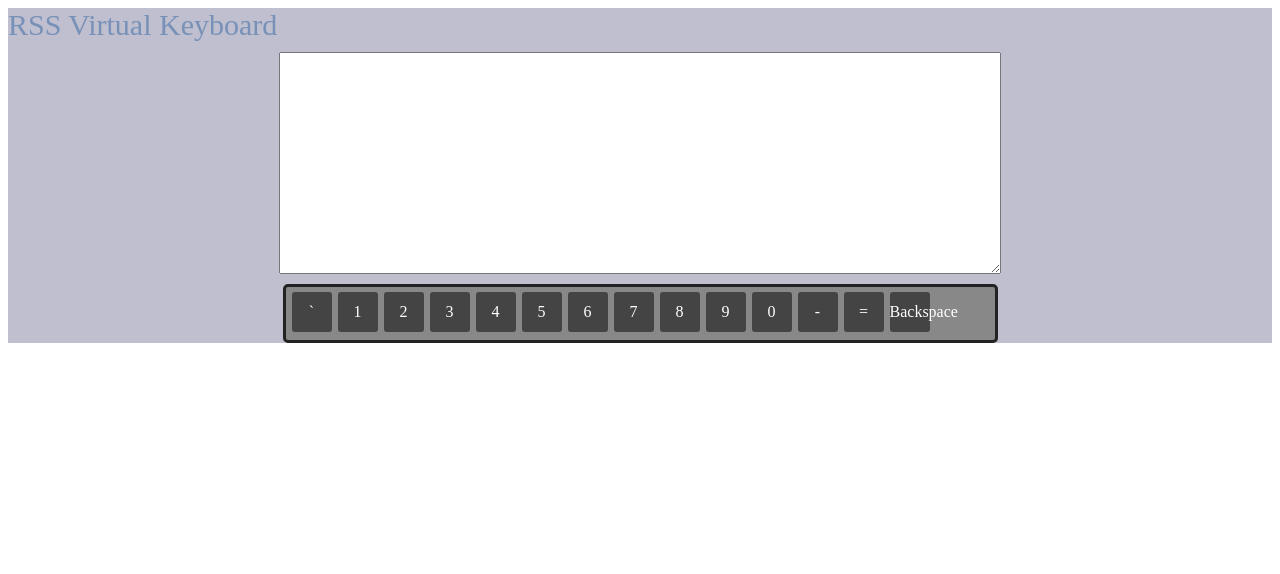
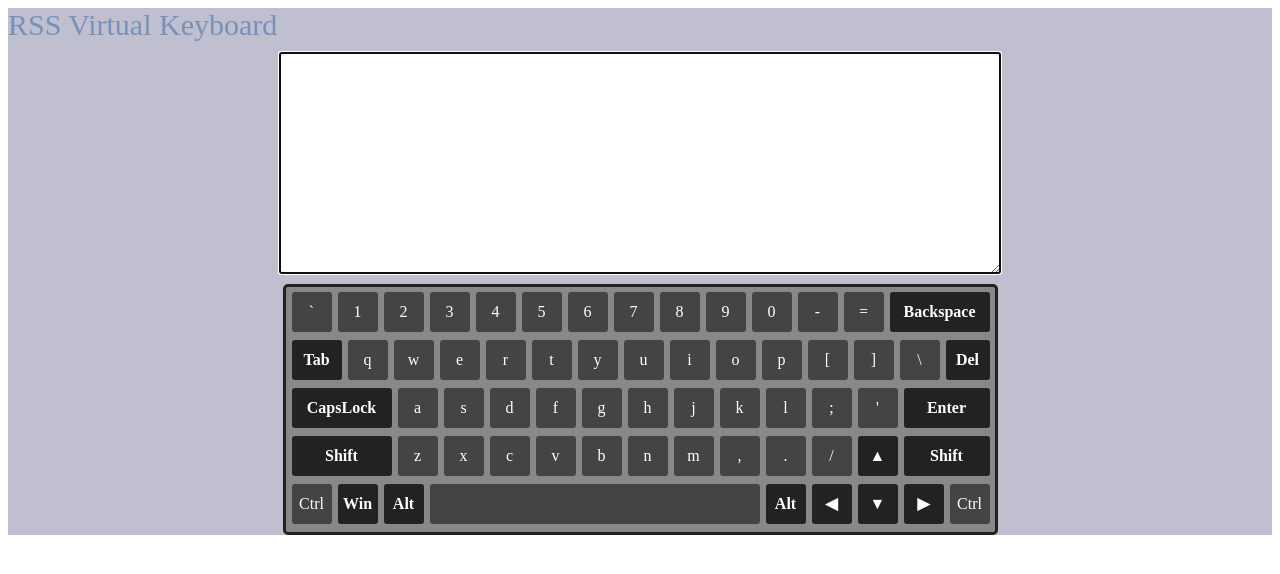
Before and after one commit to nsheludkov/virtual-keyboard, a website with bundled scripts: page index.html in a window 1280 px wide. Built offline with nearby package versions, Linux system fonts and the light colour scheme.

Commit message:
feat: add 2- 5 keyboard rows

```diff
--- a/css/style.css
+++ b/css/style.css
@@ -66,3 +66,28 @@
   background-color: #2cfd72;
   border-radius: 50px
 }
+
+.keyboard .AltLeft,.keyboard .AltRight,.keyboard .ArrowUp,.keyboard .ArrowLeft,.keyboard .ArrowDown,.keyboard .ArrowRight,.keyboard .Backspace,.keyboard .CapsLock,.keyboard .ControlLeft,.keyboard .ControlRight,.keyboard .Delete,.keyboard .Enter,.keyboard .ShiftLeft,.keyboard .ShiftRight,.keyboard .Tab,.keyboard .MetaLeft {
+  font-weight: 600;
+  background-color: #222222
+}
+
+.keyboard .Tab {
+  width: 50px
+}
+
+.keyboard .Backspace,.keyboard .CapsLock,.keyboard .ShiftLeft {
+  width: 100px
+}
+
+.keyboard .Delete {
+  width: 44px
+}
+
+.keyboard .Enter,.keyboard .ShiftRight {
+  width: 86px
+}
+
+.keyboard .Space {
+  width: 330px
+}
--- /dev/null
+++ b/js/keys.js
@@ -0,0 +1,197 @@
+/* eslint-disable linebreak-style */
+const keys = [
+  {
+    eng: '`', shiftEng: '~', rus: 'ё', shiftRus: 'Ё', name: 'Backquote',
+  },
+  {
+    eng: '1', shiftEng: '1', rus: '1', shiftRus: '1', name: 'Digit1',
+  },
+  {
+    eng: '2', shiftEng: '2', rus: '2', shiftRus: '2', name: 'Digit2',
+  },
+  {
+    eng: '3', shiftEng: '3', rus: '3', shiftRus: '3', name: 'Digit3',
+  },
+  {
+    eng: '4', shiftEng: '4', rus: '4', shiftRus: '4', name: 'Digit4',
+  },
+  {
+    eng: '5', shiftEng: '5', rus: '5', shiftRus: '5', name: 'Digit5',
+  },
+  {
+    eng: '6', shiftEng: '6', rus: '6', shiftRus: '6', name: 'Digit6',
+  },
+  {
+    eng: '7', shiftEng: '7', rus: '7', shiftRus: '7', name: 'Digit7',
+  },
+  {
+    eng: '8', shiftEng: '8', rus: '8', shiftRus: '8', name: 'Digit8',
+  },
+  {
+    eng: '9', shiftEng: '9', rus: '9', shiftRus: '9', name: 'Digit9',
+  },
+  {
+    eng: '0', shiftEng: '0', rus: '0', shiftRus: '0', name: 'Digit0',
+  },
+  {
+    eng: '-', shiftEng: '_', rus: '-', shiftRus: '_', name: 'Minus',
+  },
+  {
+    eng: '=', shiftEng: '+', rus: '=', shiftRus: '+', name: 'Equal',
+  },
+  {
+    eng: 'Backspace', shiftEng: 'Backspace', rus: 'Backspace', shiftRus: 'Backspace', name: 'Backspace',
+  },
+  {
+    eng: 'Tab', shiftEng: 'Tab', rus: 'Tab', shiftRus: 'Tab', name: 'Tab',
+  },
+  {
+    eng: 'q', shiftEng: 'Q', rus: 'й', shiftRus: 'Й', name: 'KeyQ',
+  },
+  {
+    eng: 'w', shiftEng: 'W', rus: 'ц', shiftRus: 'Ц', name: 'KeyW',
+  },
+  {
+    eng: 'e', shiftEng: 'E', rus: 'у', shiftRus: 'У', name: 'KeyE',
+  },
+  {
+    eng: 'r', shiftEng: 'R', rus: 'к', shiftRus: 'К', name: 'KeyR',
+  },
+  {
+    eng: 't', shiftEng: 'T', rus: 'е', shiftRus: 'Е', name: 'KeyT',
+  },
+  {
+    eng: 'y', shiftEng: 'Y', rus: 'н', shiftRus: 'Н', name: 'KeyY',
+  },
+  {
+    eng: 'u', shiftEng: 'U', rus: 'г', shiftRus: 'Г', name: 'KeyU',
+  },
+  {
+    eng: 'i', shiftEng: 'I', rus: 'ш', shiftRus: 'Ш', name: 'KeyI',
+  },
+  {
+    eng: 'o', shiftEng: 'O', rus: 'щ', shiftRus: 'Щ', name: 'KeyO',
+  },
+  {
+    eng: 'p', shiftEng: 'P', rus: 'з', shiftRus: 'З', name: 'KeyP',
+  },
+  {
+    eng: '[', shiftEng: '{', rus: 'х', shiftRus: 'Х', name: 'BracketLeft',
+  },
+  {
+    eng: ']', shiftEng: '}', rus: 'ъ', shiftRus: 'Ъ', name: 'BracketRigth',
+  },
+  {
+    eng: '\\', shiftEng: '|', rus: '\\', shiftRus: '/', name: 'Backslash',
+  },
+  {
+    eng: 'Del', shiftEng: 'Del', rus: 'Del', shiftRus: 'Del', name: 'Delete',
+  },
+  {
+    eng: 'CapsLock', shiftEng: 'CapsLock', rus: 'CapsLock', shiftRus: 'CapsLock', name: 'CapsLock',
+  },
+  {
+    eng: 'a', shiftEng: 'A', rus: 'ф', shiftRus: 'Ф', name: 'KeyA',
+  },
+  {
+    eng: 's', shiftEng: 'S', rus: 'ы', shiftRus: 'Ы', name: 'KeyS',
+  },
+  {
+    eng: 'd', shiftEng: 'D', rus: 'в', shiftRus: 'В', name: 'KeyD',
+  },
+  {
+    eng: 'f', shiftEng: 'F', rus: 'а', shiftRus: 'А', name: 'KeyF',
+  },
+  {
+    eng: 'g', shiftEng: 'G', rus: 'п', shiftRus: 'П', name: 'KeyG',
+  },
+  {
+    eng: 'h', shiftEng: 'H', rus: 'р', shiftRus: 'Р', name: 'KeyH',
+  },
+  {
+    eng: 'j', shiftEng: 'J', rus: 'о', shiftRus: 'О', name: 'KeyJ',
+  },
+  {
+    eng: 'k', shiftEng: 'K', rus: 'л', shiftRus: 'Л', name: 'KeyK',
+  },
+  {
+    eng: 'l', shiftEng: 'L', rus: 'д', shiftRus: 'Д', name: 'KeyL',
+  },
+  {
+    eng: ';', shiftEng: ':', rus: 'ж', shiftRus: 'Ж', name: 'Semicolon',
+  },
+  {
+    eng: '\'', shiftEng: '"', rus: 'э', shiftRus: 'Э', name: 'Quote',
+  },
+  {
+    eng: 'Enter', shiftEng: 'Enter', rus: 'Enter', shiftRus: 'Enter', name: 'Enter',
+  },
+  {
+    eng: 'Shift', shiftEng: 'Shift', rus: 'Shift', shiftRus: 'Shift', name: 'ShiftLeft',
+  },
+  {
+    eng: 'z', shiftEng: 'Z', rus: 'я', shiftRus: 'Я', name: 'KeyZ',
+  },
+  {
+    eng: 'x', shiftEng: 'X', rus: 'ч', shiftRus: 'Ч', name: 'KeyX',
+  },
+  {
+    eng: 'c', shiftEng: 'C', rus: 'с', shiftRus: 'С', name: 'KeyC',
+  },
+  {
+    eng: 'v', shiftEng: 'V', rus: 'м', shiftRus: 'М', name: 'KeyV',
+  },
+  {
+    eng: 'b', shiftEng: 'B', rus: 'и', shiftRus: 'И', name: 'KeyB',
+  },
+  {
+    eng: 'n', shiftEng: 'N', rus: 'т', shiftRus: 'Т', name: 'KeyN',
+  },
+  {
+    eng: 'm', shiftEng: 'M', rus: 'ь', shiftRus: 'Ь', name: 'KeyM',
+  },
+  {
+    eng: ',', shiftEng: '<', rus: 'б', shiftRus: 'Б', name: 'Comma',
+  },
+  {
+    eng: '.', shiftEng: '>', rus: 'ю', shiftRus: 'Ю', name: 'Period',
+  },
+  {
+    eng: '/', shiftEng: '?', rus: '.', shiftRus: ',', name: 'Slash',
+  },
+  {
+    eng: '▲', shiftEng: '▲', rus: '▲', shiftRus: '▲', name: 'ArrowUp',
+  },
+  {
+    eng: 'Shift', shiftEng: 'Shift', rus: 'Shift', shiftRus: 'Shift', name: 'ShiftRight',
+  },
+  {
+    eng: 'Ctrl', shiftEng: 'Ctrl', rus: 'Ctrl', shiftRus: 'Ctrl', name: 'CtrlLeft',
+  },
+  {
+    eng: 'Win', shiftEng: 'Win', rus: 'Win', shiftRus: 'Win', name: 'MetaLeft',
+  },
+  {
+    eng: 'Alt', shiftEng: 'Alt', rus: 'Alt', shiftRus: 'Alt', name: 'AltLeft',
+  },
+  {
+    eng: ' ', shiftEng: ' ', rus: ' ', shiftRus: ' ', name: 'Space',
+  },
+  {
+    eng: 'Alt', shiftEng: 'Alt', rus: 'Alt', shiftRus: 'Alt', name: 'AltRight',
+  },
+  {
+    eng: '◀', shiftEng: '◀', rus: '◀', shiftRus: '◀', name: 'ArrowLeft',
+  },
+  {
+    eng: '▼', shiftEng: '▼', rus: '▼', shiftRus: '▼', name: 'ArrowDown',
+  },
+  {
+    eng: '▶', shiftEng: '▶', rus: '▶', shiftRus: '▶', name: 'ArrowRight',
+  },
+  {
+    eng: 'Ctrl', shiftEng: 'Ctrl', rus: 'Ctrl', shiftRus: 'Ctrl', name: 'CtrlRight',
+  },
+];
+
+export default keys;
--- a/js/script.js
+++ b/js/script.js
@@ -1,17 +1,11 @@
 /* eslint-disable linebreak-style */
+// eslint-disable-next-line import/extensions
+import keys from './keys.js';
 
-const firstLineElements = [{ eng: '`', rus: 'ё', name: 'Backquote' }, { eng: '1', rus: '1', name: 'Digit1' }, { eng: '2', rus: '2', name: 'Digit2' },
-  { eng: '3', rus: '3', name: 'Digit3' }, { eng: '4', rus: '4', name: 'Digit4' }, { eng: '5', rus: '5', name: 'Digit5' },
-  { eng: '6', rus: '6', name: 'Digit6' }, { eng: '7', rus: '7', name: 'Digit7' }, { eng: '8', rus: '8', name: 'Digit8' },
-  { eng: '9', rus: '9', name: 'Digit9' }, { eng: '0', rus: '0', name: 'Digit0' }, { eng: '-', rus: '-', name: 'Minus' },
-  { eng: '=', rus: '=', name: 'Equal' }, { eng: 'Backspace', rus: 'Backspace', name: 'Backspace' }];
-const secondLineElements = [['Tab', 'Tab'], ['q', 'й'], ['w', 'ц'], ['e', 'у'], ['r', 'к'], ['t', 'е'], ['y', 'н'], ['u', 'г'], ['i', 'ш'], ['o', 'щ'], ['p', 'з'], ['[', 'х'], [']', 'ъ'], ['\\', '\\'], ['Del', 'Del']];
-const thirdLineElements = [['CapsLock', 'CapsLock'], ['a', 'й'], ['s', 'й'], ['d', 'й'], ['f', 'й'], ['g', 'й'], ['h', 'й'], ['j', 'й'], ['k', 'й'], ['l', 'й'], [';', 'ж'], ['\'', 'й'], ['Enter', 'Enter']];
-const fourthLineElements = [['Shift', 'Shift'], ['a', 'й'], ['a', 'й'], ['a', 'й'], ['a', 'й'], ['a', 'й'], ['a', 'й'], ['a', 'й'], ['a', 'й'], ['a', 'й'], ['a', 'й'], ['▲', '▲'], ['Shift', 'Shift']];
-const fifthLineElements = [['Ctrl', 'Ctrl'], ['Win', 'Win'], ['Alt', 'Alt'], [' ', ' '], ['Alt', 'Alt'], ['◀', '◀'], ['▼', '▼'], ['▶', '▶'], ['Ctrl', 'Ctrl']];
+let lang = 'eng';
+let caps = false;
 
-const lang = 'eng';
-
+//
 function createAndFillRow(keyboard, arrayOfElements) {
   const currRow = document.createElement('div');
   currRow.classList.add('row');
@@ -34,19 +28,23 @@ function createAndFillRow(keyboard, arrayOfElements) {
   });
 }
 
+// Local storage fuctions
 function setLocalStorage() {
-  localStorage.setItem('lang', lang.value);
+  localStorage.setItem('lang', lang);
 }
 
 function getLocalStorage() {
   if (localStorage.getItem('lang')) {
     if (localStorage.getItem('lang') !== undefined) {
-      lang.value = localStorage.getItem('lang');
+      lang = localStorage.getItem('lang');
     }
   }
 }
 
-function createStartElemets() {
+window.addEventListener('beforeunload', setLocalStorage);
+window.addEventListener('load', getLocalStorage);
+
+// Add html elemets
 const wrapper = document.createElement('div');
 wrapper.classList.add('wrapper');
 document.body.append(wrapper);
@@ -59,26 +57,21 @@ function createStartElemets() {
 const textarea = document.createElement('textarea');
 textarea.classList.add('textarea');
 label.append(textarea);
+textarea.focus();
 
 const keyboard = document.createElement('div');
 keyboard.classList.add('keyboard');
 wrapper.append(keyboard);
 
-  createAndFillRow(keyboard, firstLineElements);
-  /*
-  createAndFillRow(keyboard, secondLineElements);
-  createAndFillRow(keyboard, thirdLineElements);
-  createAndFillRow(keyboard, fourthLineElements);
-  createAndFillRow(keyboard, fifthLineElements);
-  */
-  const secondRow = document.createElement('div');
-  secondRow.classList.add('row');
+// add 5 rows with keys to keyboard block
+createAndFillRow(keyboard, keys.slice(0, 14));
+createAndFillRow(keyboard, keys.slice(14, 29));
+createAndFillRow(keyboard, keys.slice(29, 42));
+createAndFillRow(keyboard, keys.slice(42, 55));
+createAndFillRow(keyboard, keys.slice(55, 64));
 
-  const thirdRow = document.createElement('div');
-  thirdRow.classList.add('row');
-}
-
-function updateVisibility() {
+// Change keys in accordance with language and Shift
+function updateKeys() {
   const rusSpans = document.querySelectorAll('.rus');
   const engSpans = document.querySelectorAll('.eng');
   if (lang === 'rus') {
@@ -98,9 +91,12 @@ function updateVisibility() {
   }
 }
 
-window.addEventListener('beforeunload', setLocalStorage);
-window.addEventListener('load', getLocalStorage);
+updateKeys();
 
-createStartElemets();
+function returnSymbolByKeycode(code) {
 
-updateVisibility();
+}
+
+window.addEventListener('keydown', (event) => {
+  textarea.value += returnSymbolByKeycode(event.code);
+});
```
Lines whose indentation alone changed are shown as unchanged.
